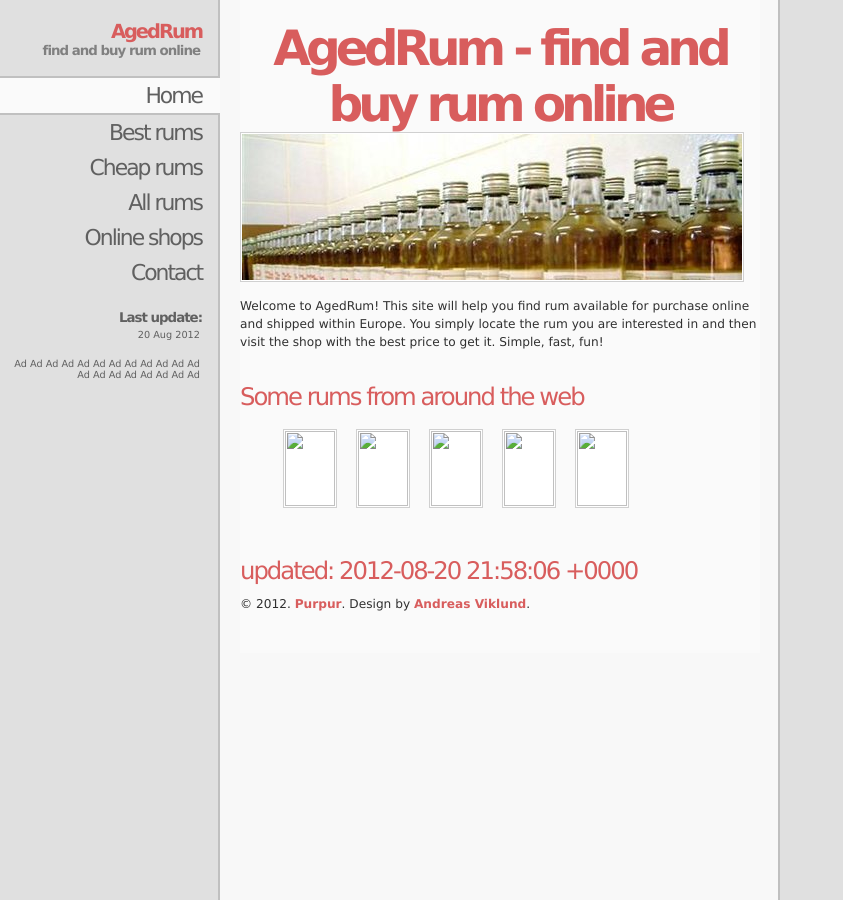
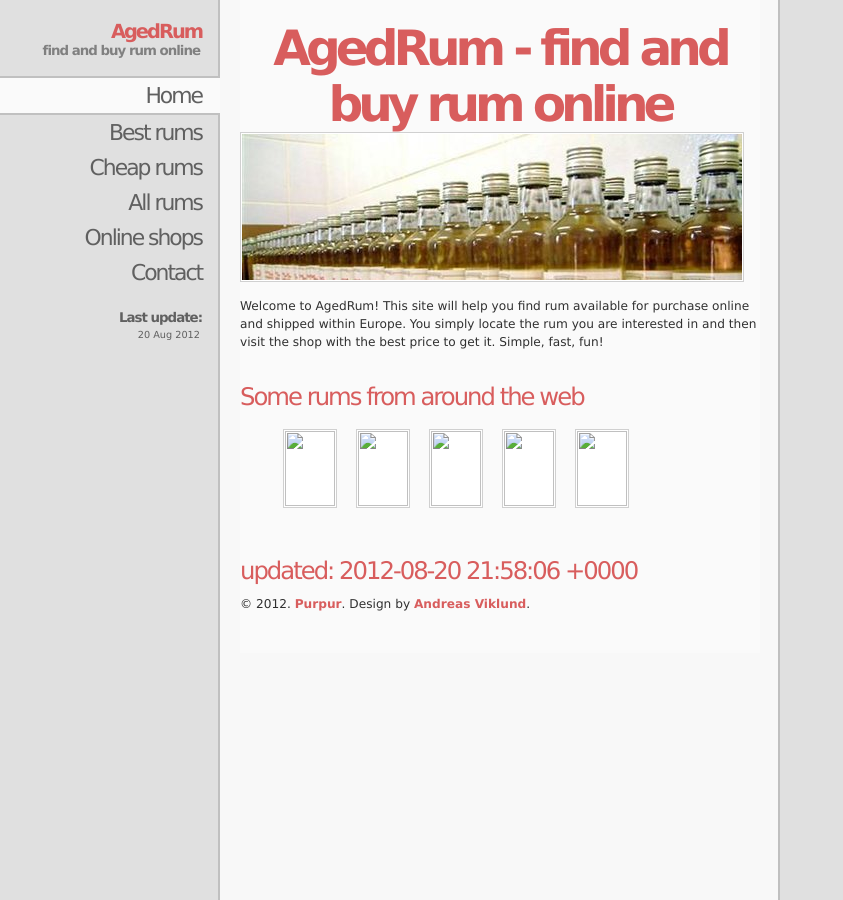
Before and after one commit to stavenek/agedrum, a Jekyll site: the page built from index.html, in a window 1280 px wide. Shown: the whole page, without its empty margins (0-843 px from the left). Built offline with Jekyll 4.4.1, drawn with Linux system fonts in a browser that asks for light colours.

```diff
--- a/_includes/sidebar.textile
+++ b/_includes/sidebar.textile
@@ -46,10 +46,17 @@
 <p>{{ site.time | date_to_string }}</p>
 
 <p>
-Ad Ad Ad Ad
-Ad Ad Ad Ad
-Ad Ad Ad Ad
-Ad Ad Ad Ad
-Ad Ad Ad Ad
+<script type="text/javascript"><!--
+google_ad_client = "ca-pub-4140889005946206";
+/* agedrum-eu-menu */
+google_ad_slot = "3822939178";
+google_ad_width = 200;
+google_ad_height = 200;
+//-->
+</script>
+<script type="text/javascript"
+src="http://pagead2.googlesyndication.com/pagead/show_ads.js">
+</script>
 </p>
+
 </div>
```
Also changed, not shown: _layouts/post.html (+13 -1 lines).
